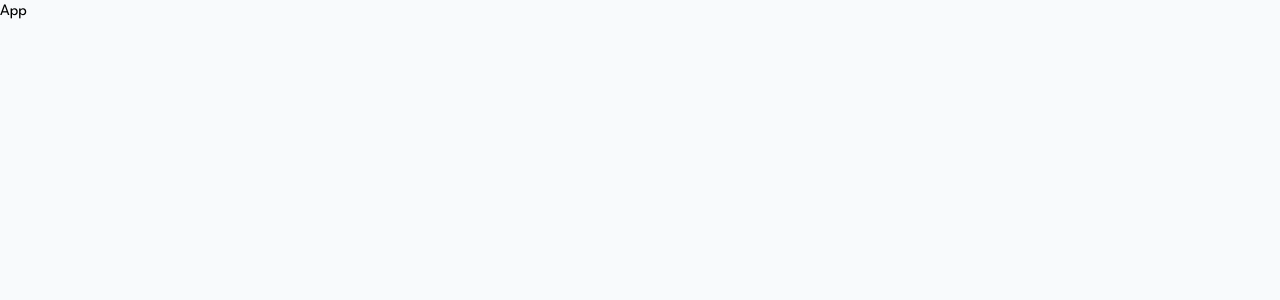
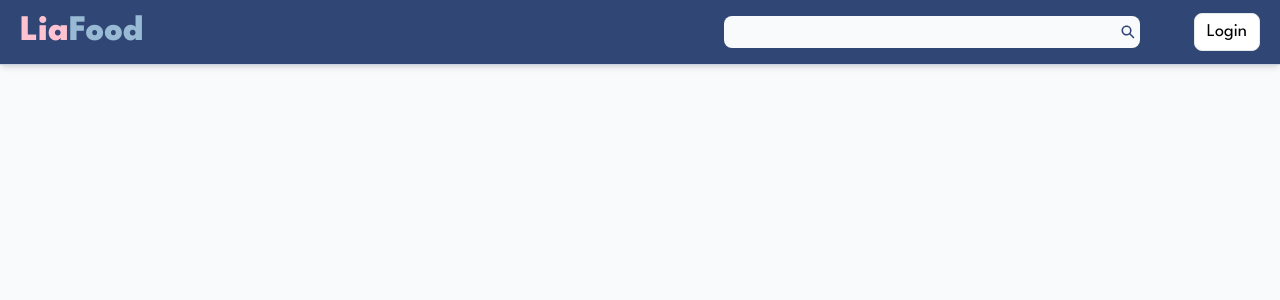
Before and after one commit to zackdesu/liafood, a React (Vite) app in the folder client/: page / in a window 1280 px wide. Shown: the top 300 px of the page. Built offline with nearby package versions, Linux system fonts and the light colour scheme.

Commit message:
feat: Navbar

```diff
--- a/client/src/App.tsx
+++ b/client/src/App.tsx
@@ -1,5 +1,11 @@
+import Navbar from "./Components/Navbar";
+
 const App = () => {
-  return <div>App</div>;
+  return (
+    <>
+      <Navbar />
+    </>
+  );
 };
 
 export default App;
--- /dev/null
+++ b/client/src/Components/Navbar.tsx
@@ -0,0 +1,34 @@
+import { IoSearchSharp } from "react-icons/io5";
+
+const Navbar = () => {
+  return (
+    <header className="fixed px-5 py-3 flex justify-between items-center w-full bg-blue-primary text-slate-50 border-b border-slate-300 shadow-md">
+      <h1 className="w-3/5">
+        <span className="text-pink-secondary">Lia</span>
+        <span className="text-blue-secondary">Food</span>
+      </h1>
+      {/* <ul className="flex w-1/4 justify-between">
+        <li>Home</li>
+        <li>Product</li>
+        <li>Contact</li>
+      </ul> */}
+      <form className="flex items-center w-2/5 max-sm:hidden h-8">
+        <input
+          type="text"
+          className="outline-none text-black bg-slate-50 rounded-l-lg w-10/12 px-3 h-full"
+        />
+        <button className="h-full">
+          <IoSearchSharp
+            size={24}
+            className="text-blue-primary bg-slate-50 rounded-r-lg p-1 h-full"
+          />
+        </button>
+      </form>
+      <button className="border bg-white text-black px-3 py-1 rounded-lg">
+        Login
+      </button>
+    </header>
+  );
+};
+
+export default Navbar;
```
